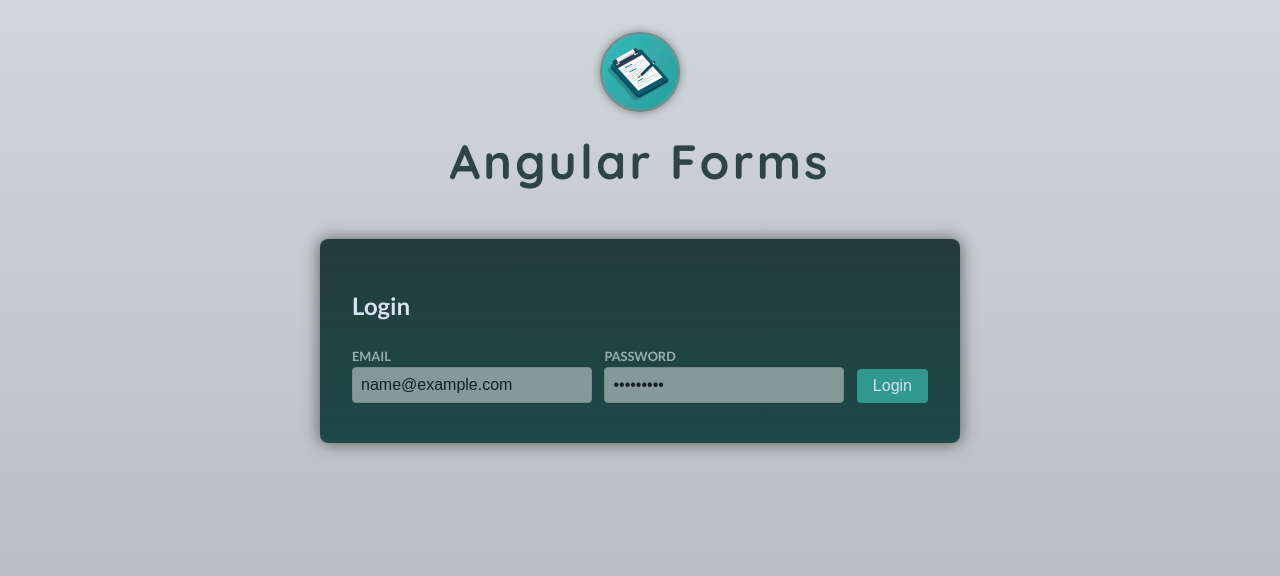
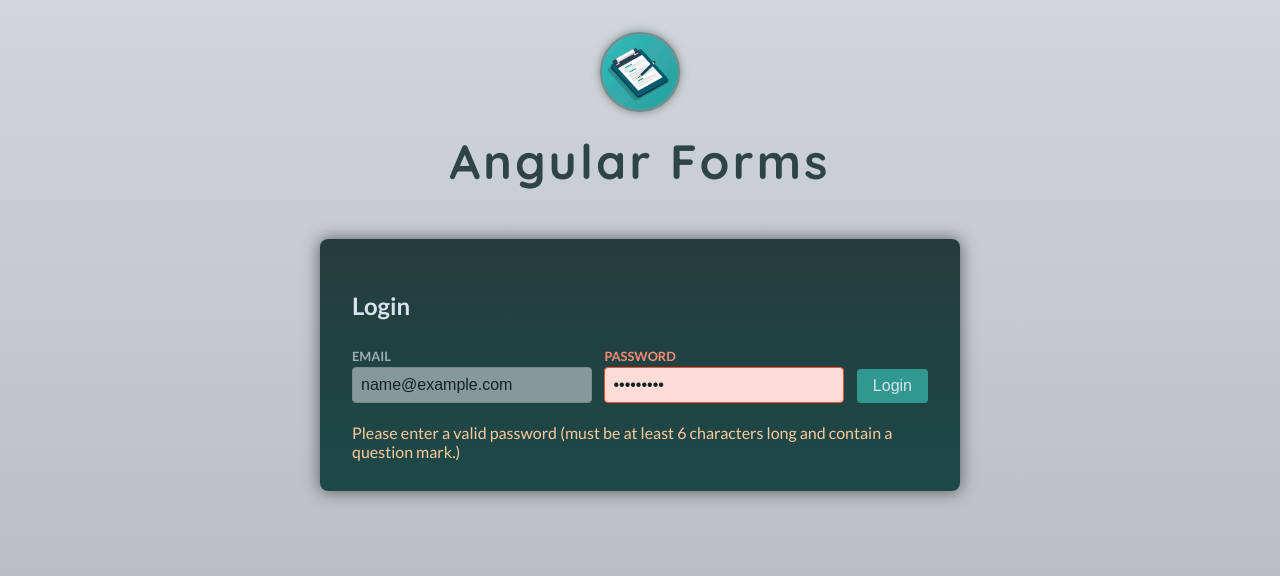
Before and after one commit to mirandateodyc23/pspbpo-angular, an Angular app: page / in a window 1280 px wide. Both pictures are taken after typing "name@example.com", "Sample123" into the empty fields and a click on the button "Login". Shown: the top 576 px of the page. Built offline with nearby package versions, Linux system fonts and the light colour scheme.

Commit message:
Custom Validator - password must contain question mark

```diff
--- a/src/app/auth/login/login.component.html
+++ b/src/app/auth/login/login.component.html
@@ -20,7 +20,7 @@
   }
 
   @if (passwordIsInvalid) {
-    <p class="control-error">Please enter a valid password - at least 6 characters long.</p>
+    <p class="control-error">Please enter a valid password (must be at least 6 characters long and contain a question mark.)</p>
   }
 
 </form>
--- a/src/app/auth/login/login.component.ts
+++ b/src/app/auth/login/login.component.ts
@@ -1,10 +1,19 @@
 import { Component } from '@angular/core';
 import {
+  AbstractControl,
   FormControl,
   FormGroup,
   ReactiveFormsModule,
   Validators,
 } from '@angular/forms';
+
+function mustContainQuestionMark(control: AbstractControl) {
+  if (control.value.includes('?')) {
+    return null;
+  }
+
+  return { doesNorContainQuestionMark : true };
+}
 
 @Component({
   selector: 'app-login',
@@ -19,7 +28,7 @@
       validators: [Validators.email, Validators.required],
     }),
     password: new FormControl('', {
-      validators: [Validators.required, Validators.minLength(6)],
+      validators: [Validators.required, Validators.minLength(6), mustContainQuestionMark],
     }),
   });
 
```
